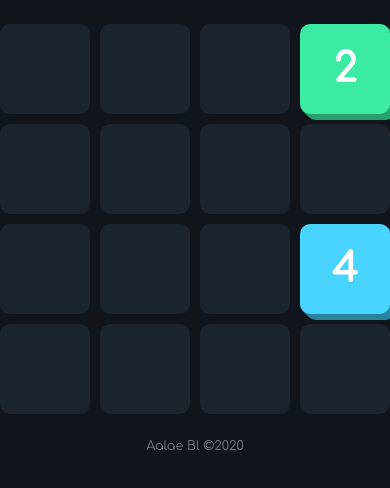
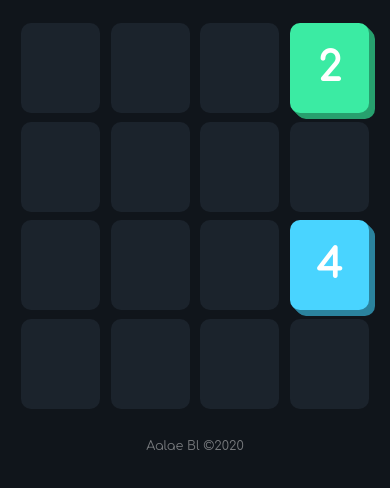
Before and after one commit to xaeon7/2048_JS, a plain HTML site: page index.html in a window 390 px wide. Shown: the part 276-764 px from the top of the page. Drawn offline with Linux system fonts and the light colour scheme.

Commit message:
make it responsive

```diff
--- a/style.css
+++ b/style.css
@@ -4,9 +4,7 @@
   padding: 0;
 }
 
-html, body {
-    overscroll-behavior-x: none;
-}
+
 
 body{
   height: 100vh;
@@ -118,7 +116,7 @@ ul{
   list-style : none;
   display : flex;
   align-items : center;
-  justify-content : center;
+  justify-content : space-around;
   flex-wrap : wrap;
 }
 
@@ -266,3 +264,19 @@ footer{
   font-size : 0.8rem;
   color : rgba(255, 255, 255, 0.425);
 }
+
+/* mobile view */
+@media screen and (max-width: 400px) {
+  .header{
+    width : 90%;
+  }
+  #container{
+    margin-top: 20px;
+    width: 92%;
+  }
+  li{
+    margin: 1.2%;
+    width: 22%;
+  }
+
+}
```
